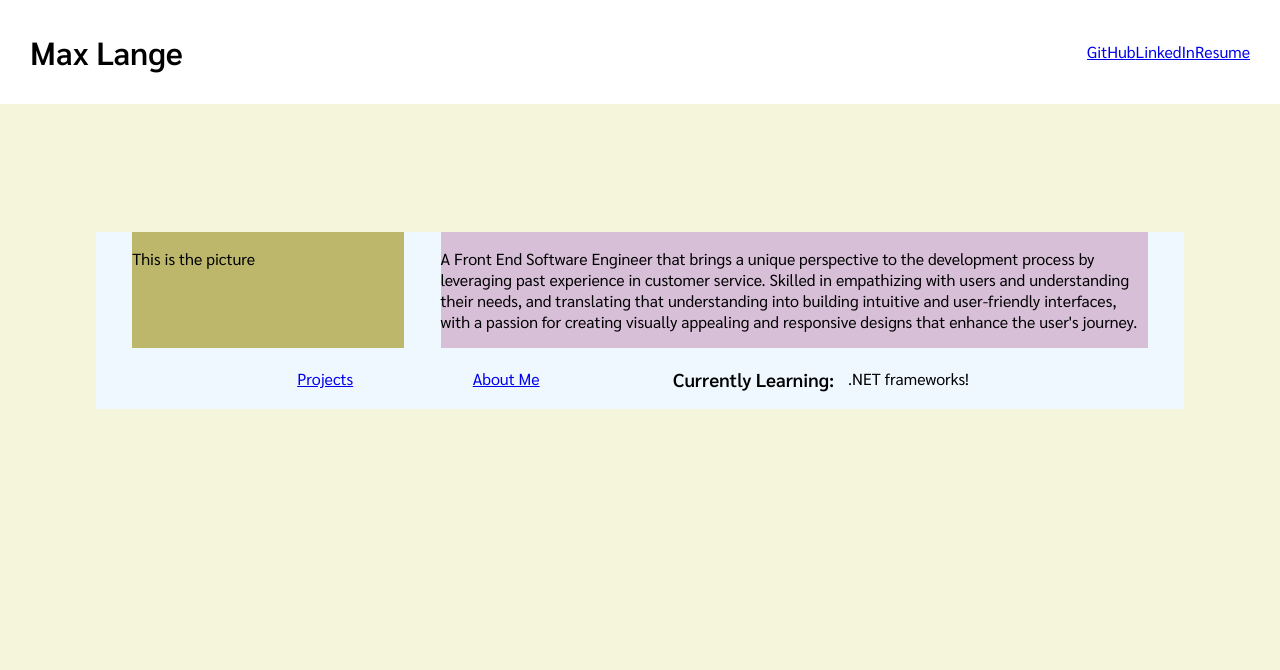
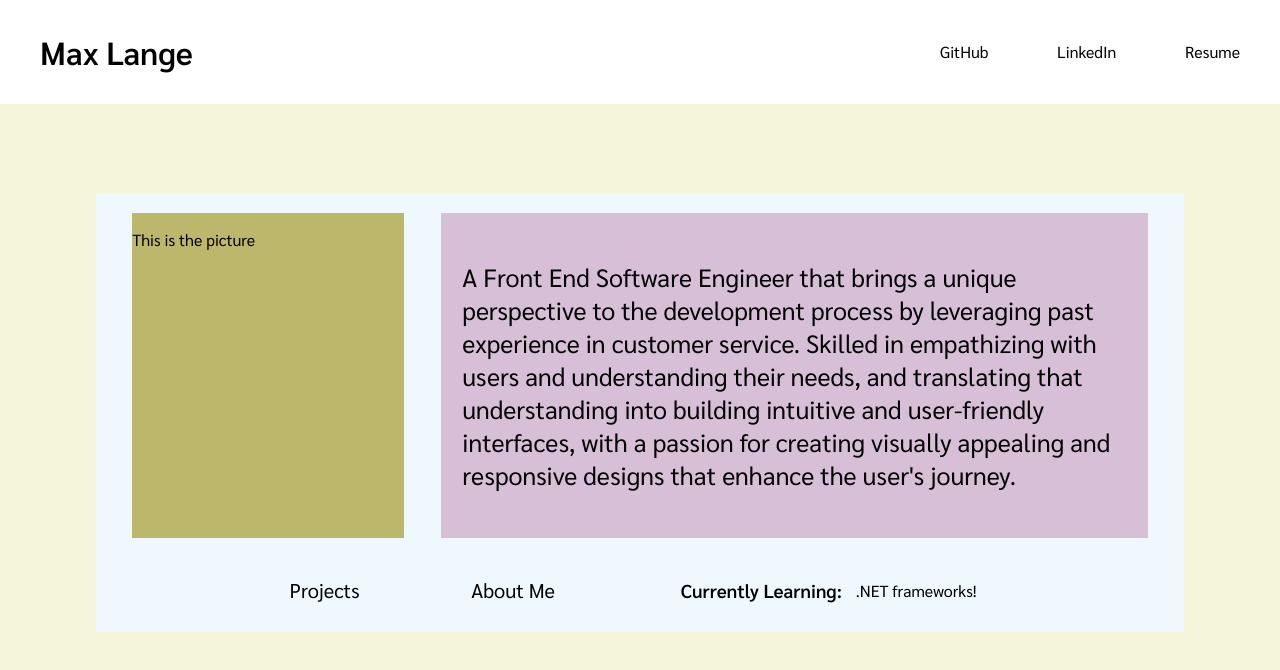
Before and after one commit to Abekomon/personal-site, a React (Vite) app: page / in a window 1280 px wide. Shown: the top 670 px of the page. Built offline with nearby package versions, Linux system fonts and the light colour scheme.

Commit message:
Major styling updates for main view + header

```diff
--- a/src/Components/App/App.css
+++ b/src/Components/App/App.css
@@ -2,4 +2,10 @@ main {
   min-height: 100vh;
   width: 100vw;
   background-color: beige;
+  padding-bottom: 40px;
 }
+
+a {
+  text-decoration: none;
+  color: black;
+}
--- a/src/Components/Header/Header.css
+++ b/src/Components/Header/Header.css
@@ -2,6 +2,14 @@
   display: flex;
   justify-content: space-between;
   align-items: center;
-  padding: 10px 30px;
+  padding: 10px 40px;
   background-color: white;
 }
+
+.socials {
+  display: flex;
+  flex-direction: row;
+  justify-content: space-between;
+  flex-wrap: wrap;
+  width: 25%;
+}
--- a/src/Components/HomeInfo/HomeInfo.css
+++ b/src/Components/HomeInfo/HomeInfo.css
@@ -2,6 +2,7 @@
   display: flex;
   flex-direction: row;
   justify-content: space-evenly;
+  padding-top: 20px;
 }
 
 .home-img {
@@ -12,4 +13,6 @@
 .home-info {
   width: 65%;
   background-color:thistle;
+  padding: 2%;
+  font-size: 25px;
 }
--- a/src/Components/HomeNav/HomeNav.css
+++ b/src/Components/HomeNav/HomeNav.css
@@ -7,7 +7,12 @@
 
 .home-nav {
   width: 85%;
-  margin: auto;
+  margin: 2% auto 0;
+  padding-bottom: 1%;
+}
+
+.home-nav a {
+  font-size: 20px;
 }
 
 .currently-learning {
--- a/src/Components/HomeView/HomeView.css
+++ b/src/Components/HomeView/HomeView.css
@@ -1,5 +1,5 @@
 .home-view {
   width: 85%;
-  margin: 10% auto 0;
+  margin: 7% auto 0;
   background-color: aliceblue;
 }
```
